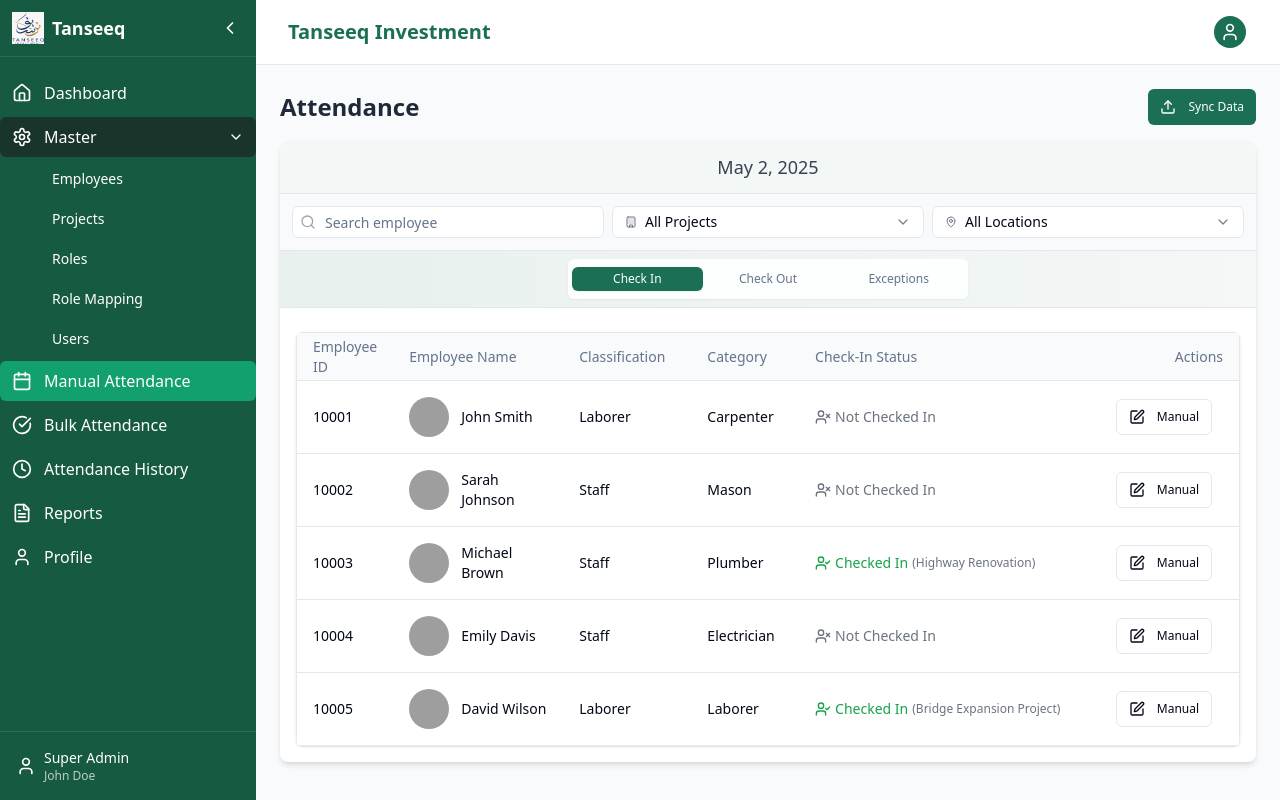
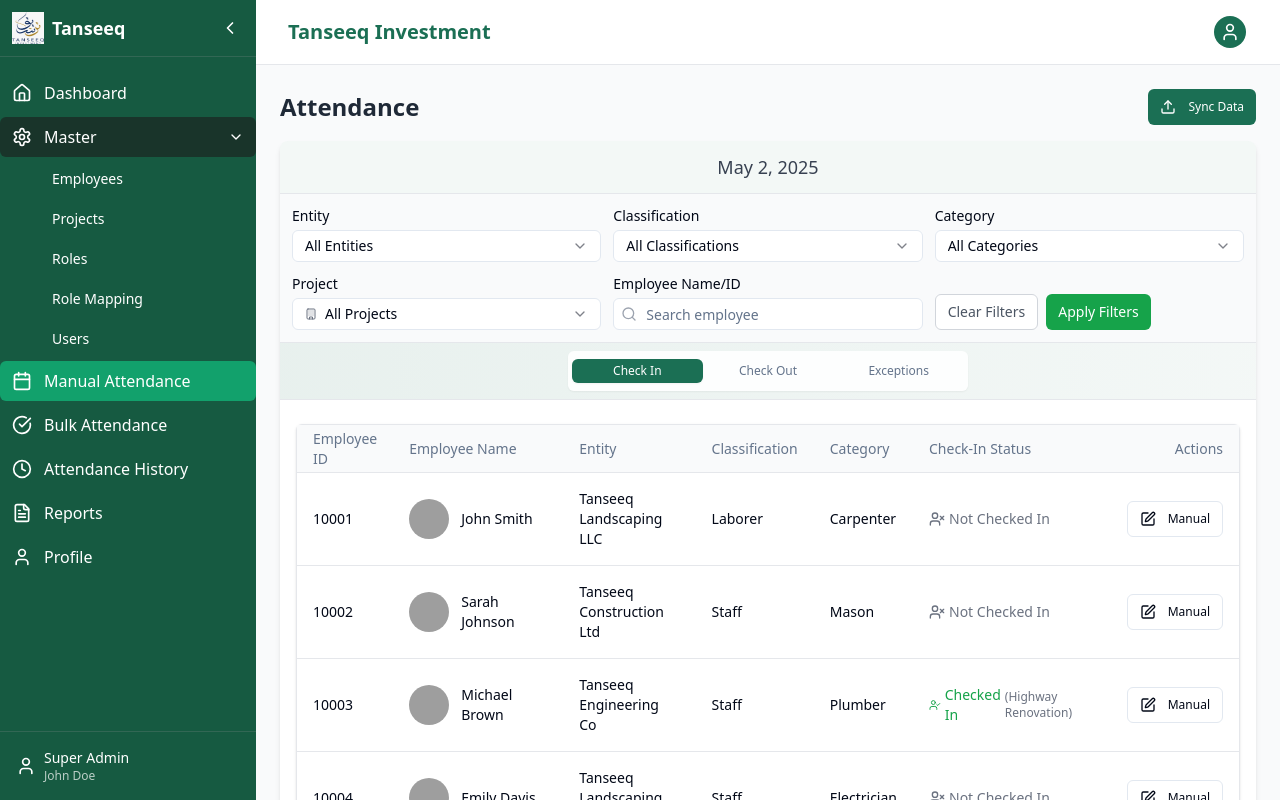
Before and after one commit to ravikumatrials/micro-service-into-src, a React (Vite) app: page /attendance in a window 1280 px wide. Built offline with nearby package versions, Linux system fonts and the light colour scheme; grey boxes are pictures that could not be loaded.

Commit message:
feat: Implement manual attendance filters
- Removed location filter.
- Added entity, classification, category, and employee name/ID filters.
- Added "Apply Filters" and "Clear Filters" buttons.
- Implemented dynamic display of dummy location based on selected project.

```diff
--- a/src/components/attendance/CheckInTab.tsx
+++ b/src/components/attendance/CheckInTab.tsx
@@ -1,3 +1,4 @@
+
 import React, { useState } from "react";
 import { Edit, UserCheck, UserX } from "lucide-react";
 import { Button } from "@/components/ui/button";
@@ -21,33 +22,34 @@ interface Employee {
   classification: string;
   category: string;
   activeStatus: "Active" | "Inactive";
+  entity?: string;
 }
 
 interface CheckInTabProps {
   searchQuery: string;
   selectedProject: string;
-  selectedLocation: string;
-  selectedStatus: string;  // Changed from selectedActiveStatus to selectedStatus
+  selectedStatus: string;
   selectedClassification: string;
   selectedCategory: string;
-  projects: { id: number; name: string; coordinates?: { geofenceData: string } }[];
+  selectedEntity: string;
+  projects: { id: number; name: string; location?: string }[];
   locations: { id: number; name: string }[];
 }
 
 const CheckInTab = ({
   searchQuery,
   selectedProject,
-  selectedLocation,
-  selectedStatus,  // Changed from selectedActiveStatus to selectedStatus
+  selectedStatus,
   selectedClassification,
   selectedCategory,
+  selectedEntity,
   projects,
   locations
 }: CheckInTabProps) => {
   const [openManualDialog, setOpenManualDialog] = useState(false);
   const [selectedEmployee, setSelectedEmployee] = useState<Employee | null>(null);
 
-  // Mock employees data with additional fields
+  // Mock employees data with additional fields including entity
   const mockEmployees: Employee[] = [
     {
       id: 1,
@@ -60,7 +62,8 @@ const CheckInTab = ({
       location: "Site A",
       locationId: 1,
       status: "notcheckedin",
-      imageUrl: "https://randomuser.me/api/portraits/men/1.jpg"
+      imageUrl: "https://randomuser.me/api/portraits/men/1.jpg",
+      entity: "Tanseeq Landscaping LLC"
     },
     {
       id: 2,
@@ -73,7 +76,8 @@ const CheckInTab = ({
       location: "Site B",
       locationId: 2,
       status: "notcheckedin",
-      imageUrl: "https://randomuser.me/api/portraits/women/1.jpg"
+      imageUrl: "https://randomuser.me/api/portraits/women/1.jpg",
+      entity: "Tanseeq Construction Ltd"
     },
     {
       id: 3,
@@ -87,7 +91,8 @@ const CheckInTab = ({
       checkedInProject: "Highway Renovation",
       location: "Office",
       locationId: 3,
-      imageUrl: "https://randomuser.me/api/portraits/men/2.jpg"
+      imageUrl: "https://randomuser.me/api/portraits/men/2.jpg",
+      entity: "Tanseeq Engineering Co"
     },
     {
       id: 4,
@@ -100,7 +105,8 @@ const CheckInTab = ({
       location: "Site A",
       locationId: 1,
       status: "notcheckedin",
-      imageUrl: "https://randomuser.me/api/portraits/women/2.jpg"
+      imageUrl: "https://randomuser.me/api/portraits/women/2.jpg",
+      entity: "Tanseeq Landscaping LLC"
     },
     {
       id: 5,
@@ -114,7 +120,8 @@ const CheckInTab = ({
       location: "Site B",
       locationId: 2,
       status: "checkedin",
-      imageUrl: "https://randomuser.me/api/portraits/men/3.jpg"
+      imageUrl: "https://randomuser.me/api/portraits/men/3.jpg",
+      entity: "Tanseeq Construction Ltd"
     }
   ];
 
@@ -123,15 +130,28 @@ const CheckInTab = ({
     const matchesSearch = employee.name.toLowerCase().includes(searchQuery.toLowerCase()) ||
                          employee.employeeId.includes(searchQuery);
     const matchesProject = selectedProject === "all" || (employee.projectId?.toString() === selectedProject);
-    const matchesLocation = selectedLocation === "all" || (employee.locationId?.toString() === selectedLocation);
     const matchesStatus = selectedStatus === "all" || employee.status === selectedStatus;
     const matchesClassification = selectedClassification === "all" || employee.classification === selectedClassification;
     const matchesCategory = selectedCategory === "all" || employee.category === selectedCategory;
+    const matchesEntity = selectedEntity === "all" || employee.entity === getEntityName(selectedEntity);
 
-    // Remove reference to selectedActiveStatus since we're using selectedStatus now
-    return matchesSearch && (matchesProject || !employee.projectId) && matchesLocation &&
-           matchesStatus && matchesClassification && matchesCategory;
+    return matchesSearch && (matchesProject || !employee.projectId) &&
+           matchesStatus && matchesClassification && matchesCategory && matchesEntity;
   });
+
+  // Helper function to get entity name from entity ID
+  const getEntityName = (entityId: string) => {
+    if (entityId === "all") return "";
+
+    // These would typically come from your entities array prop
+    const entityMap = {
+      "1": "Tanseeq Landscaping LLC",
+      "2": "Tanseeq Construction Ltd",
+      "3": "Tanseeq Engineering Co"
+    };
+
+    return entityMap[entityId as keyof typeof entityMap] || "";
+  };
 
   const handleManualCheckIn = (employee: Employee) => {
     setSelectedEmployee(employee);
@@ -157,7 +177,7 @@ const CheckInTab = ({
     }
 
     toast.success(`${selectedEmployee?.name} has been manually checked in`, {
-      description: `Project: ${selectedProjectName}, Location: ${selectedLocationName}`
+      description: `Project: ${selectedProjectName}, Location: ${selectedLocationName || 'N/A'}`
     });
     setSelectedEmployee(null);
   };
@@ -170,6 +190,7 @@ const CheckInTab = ({
             <TableRow>
               <TableHead className="w-[80px]">Employee ID</TableHead>
               <TableHead className="w-[170px]">Employee Name</TableHead>
+              <TableHead>Entity</TableHead>
               <TableHead>Classification</TableHead>
               <TableHead>Category</TableHead>
               <TableHead>Check-In Status</TableHead>
@@ -189,6 +210,7 @@ const CheckInTab = ({
                       <div>{employee.name}</div>
                     </div>
                   </TableCell>
+                  <TableCell>{employee.entity}</TableCell>
                   <TableCell>{employee.classification}</TableCell>
                   <TableCell>{employee.category}</TableCell>
                   <TableCell>
@@ -222,7 +244,7 @@ const CheckInTab = ({
               ))
             ) : (
               <TableRow>
-                <TableCell colSpan={6} className="text-center py-10 text-gray-500">
+                <TableCell colSpan={7} className="text-center py-10 text-gray-500">
                   No employees found matching your filters
                 </TableCell>
               </TableRow>
--- a/src/pages/Attendance.tsx
+++ b/src/pages/Attendance.tsx
@@ -2,7 +2,7 @@
 import { useState } from "react";
 import { Card } from "@/components/ui/card";
 import { Tabs, TabsContent, TabsList, TabsTrigger } from "@/components/ui/tabs";
-import { Upload, Search, Building, MapPin, UserCheck } from "lucide-react";
+import { Upload, Search, Building, UserCheck } from "lucide-react";
 import { Button } from "@/components/ui/button";
 import { Input } from "@/components/ui/input";
 import { format } from "date-fns";
@@ -16,26 +16,57 @@ const Attendance = () => {
   const currentDate = new Date();
   const [searchQuery, setSearchQuery] = useState("");
   const [selectedProject, setSelectedProject] = useState("all");
-  const [selectedLocation, setSelectedLocation] = useState("all");
 
   // Add new state variables for the additional filter properties
   const [selectedClassification, setSelectedClassification] = useState("all");
   const [selectedCategory, setSelectedCategory] = useState("all");
   const [selectedStatus, setSelectedStatus] = useState("all");
+  const [selectedEntity, setSelectedEntity] = useState("all");
 
-  // Mock projects
+  // Mock projects with location data
   const projects = [
-    { id: 1, name: "Main Building Construction" },
-    { id: 2, name: "Bridge Expansion Project" },
-    { id: 3, name: "Highway Renovation" },
+    { id: 1, name: "Main Building Construction", location: "Al Qusais Industrial Area, Dubai" },
+    { id: 2, name: "Bridge Expansion Project", location: "Jebel Ali Industrial Area, Dubai" },
+    { id: 3, name: "Highway Renovation", location: "Business Bay, Dubai" },
   ];
 
-  // Mock locations
-  const locations = [
-    { id: 1, name: "Site A" },
-    { id: 2, name: "Site B" },
-    { id: 3, name: "Office" },
+  // Entity options
+  const entities = [
+    { id: 1, name: "Tanseeq Landscaping LLC" },
+    { id: 2, name: "Tanseeq Construction Ltd" },
+    { id: 3, name: "Tanseeq Engineering Co" },
   ];
+
+  // Classifications
+  const classifications = [
+    { id: 1, name: "Laborer" },
+    { id: 2, name: "Staff" },
+  ];
+
+  // Categories
+  const categories = [
+    { id: 1, name: "Carpenter" },
+    { id: 2, name: "Mason" },
+    { id: 3, name: "Plumber" },
+    { id: 4, name: "Electrician" },
+    { id: 5, name: "Painter" },
+  ];
+
+  // Get the current location based on selected project
+  const getProjectLocation = () => {
+    if (selectedProject === "all") return null;
+    const project = projects.find(p => p.id.toString() === selectedProject);
+    return project ? project.location : null;
+  };
+
+  const handleResetFilters = () => {
+    setSearchQuery("");
+    setSelectedProject("all");
+    setSelectedClassification("all");
+    setSelectedCategory("all");
+    setSelectedStatus("all");
+    setSelectedEntity("all");
+  };
 
   return (
     <div className="space-y-4">
@@ -61,19 +92,64 @@ const Attendance = () => {
 
         {/* Filter controls */}
         <div className="bg-gray-50 p-3 border-b border-gray-200">
-          <div className="grid grid-cols-1 md:grid-cols-2 lg:grid-cols-3 gap-2">
-            {/* Search */}
-            <div className="relative">
-              <Search className="absolute left-2 top-2 h-4 w-4 text-gray-400" />
-              <Input
-                placeholder="Search employee"
-                className="pl-8 h-8 text-sm"
-                value={searchQuery}
-                onChange={(e) => setSearchQuery(e.target.value)}
-              />
+          <div className="grid grid-cols-1 md:grid-cols-2 lg:grid-cols-3 gap-3">
+            {/* Entity Filter */}
+            <div>
+              <label className="block text-sm font-medium mb-1">Entity</label>
+              <Select value={selectedEntity} onValueChange={setSelectedEntity}>
+                <SelectTrigger className="h-8 text-sm">
+                  <SelectValue placeholder="All Entities" />
+                </SelectTrigger>
+                <SelectContent>
+                  <SelectItem value="all">All Entities</SelectItem>
+                  {entities.map((entity) => (
+                    <SelectItem key={entity.id} value={entity.id.toString()}>
+                      {entity.name}
+                    </SelectItem>
+                  ))}
+                </SelectContent>
+              </Select>
+            </div>
+
+            {/* Classification Filter */}
+            <div>
+              <label className="block text-sm font-medium mb-1">Classification</label>
+              <Select value={selectedClassification} onValueChange={setSelectedClassification}>
+                <SelectTrigger className="h-8 text-sm">
+                  <SelectValue placeholder="All Classifications" />
+                </SelectTrigger>
+                <SelectContent>
+                  <SelectItem value="all">All Classifications</SelectItem>
+                  {classifications.map((classification) => (
+                    <SelectItem key={classification.id} value={classification.name}>
+                      {classification.name}
+                    </SelectItem>
+                  ))}
+                </SelectContent>
+              </Select>
+            </div>
+
+            {/* Category Filter */}
+            <div>
+              <label className="block text-sm font-medium mb-1">Category</label>
+              <Select value={selectedCategory} onValueChange={setSelectedCategory}>
+                <SelectTrigger className="h-8 text-sm">
+                  <SelectValue placeholder="All Categories" />
+                </SelectTrigger>
+                <SelectContent>
+                  <SelectItem value="all">All Categories</SelectItem>
+                  {categories.map((category) => (
+                    <SelectItem key={category.id} value={category.name}>
+                      {category.name}
+                    </SelectItem>
+                  ))}
+                </SelectContent>
+              </Select>
             </div>
 
             {/* Project Filter */}
+            <div className="flex flex-col">
+              <label className="block text-sm font-medium mb-1">Project</label>
               <Select value={selectedProject} onValueChange={setSelectedProject}>
                 <SelectTrigger className="h-8 text-sm">
                   <div className="flex items-center gap-2">
@@ -90,24 +166,45 @@ const Attendance = () => {
                   ))}
                 </SelectContent>
               </Select>
+              {getProjectLocation() && (
+                <div className="text-xs text-gray-500 mt-1 italic">
+                  Assigned Location: {getProjectLocation()}
+                </div>
+              )}
+            </div>
 
-            {/* Location Filter */}
-            <Select value={selectedLocation} onValueChange={setSelectedLocation}>
-              <SelectTrigger className="h-8 text-sm">
-                <div className="flex items-center gap-2">
-                  <MapPin className="h-3 w-3 text-gray-500" />
-                  <SelectValue placeholder="Location" />
+            {/* Employee Search */}
+            <div>
+              <label className="block text-sm font-medium mb-1">Employee Name/ID</label>
+              <div className="relative">
+                <Search className="absolute left-2 top-2 h-4 w-4 text-gray-400" />
+                <Input
+                  placeholder="Search employee"
+                  className="pl-8 h-8 text-sm"
+                  value={searchQuery}
+                  onChange={(e) => setSearchQuery(e.target.value)}
+                />
               </div>
-              </SelectTrigger>
-              <SelectContent>
-                <SelectItem value="all">All Locations</SelectItem>
-                {locations.map((location) => (
-                  <SelectItem key={location.id} value={location.id.toString()}>
-                    {location.name}
-                  </SelectItem>
-                ))}
-              </SelectContent>
-            </Select>
+            </div>
+
+            {/* Filter Buttons */}
+            <div className="flex items-end space-x-2">
+              <Button
+                variant="outline"
+                size="sm"
+                onClick={handleResetFilters}
+                className="text-gray-600 border-gray-300 hover:bg-gray-50"
+              >
+                Clear Filters
+              </Button>
+              <Button
+                variant="default"
+                size="sm"
+                className="bg-green-600 hover:bg-green-700 text-white"
+              >
+                Apply Filters
+              </Button>
+            </div>
           </div>
         </div>
 
@@ -140,12 +237,12 @@ const Attendance = () => {
             <CheckInTab
               searchQuery={searchQuery}
               selectedProject={selectedProject}
-              selectedLocation={selectedLocation}
               selectedStatus={selectedStatus}
               projects={projects}
-              locations={locations}
+              locations={[]}
               selectedClassification={selectedClassification}
               selectedCategory={selectedCategory}
+              selectedEntity={selectedEntity}
             />
           </TabsContent>
 
@@ -153,12 +250,13 @@ const Attendance = () => {
             <CheckOutTab
               searchQuery={searchQuery}
               selectedProject={selectedProject}
-              selectedLocation={selectedLocation}
+              selectedLocation=""
               projects={projects}
-              locations={locations}
+              locations={[]}
               selectedClassification={selectedClassification}
               selectedCategory={selectedCategory}
               selectedStatus={selectedStatus}
+              selectedEntity={selectedEntity}
             />
           </TabsContent>
 
@@ -166,12 +264,13 @@ const Attendance = () => {
             <ExceptionTab
               searchQuery={searchQuery}
               selectedProject={selectedProject}
-              selectedLocation={selectedLocation}
+              selectedLocation=""
               projects={projects}
-              locations={locations}
+              locations={[]}
               selectedClassification={selectedClassification}
               selectedCategory={selectedCategory}
               selectedStatus={selectedStatus}
+              selectedEntity={selectedEntity}
             />
           </TabsContent>
         </Tabs>
```
Lines whose indentation alone changed are shown as unchanged.
